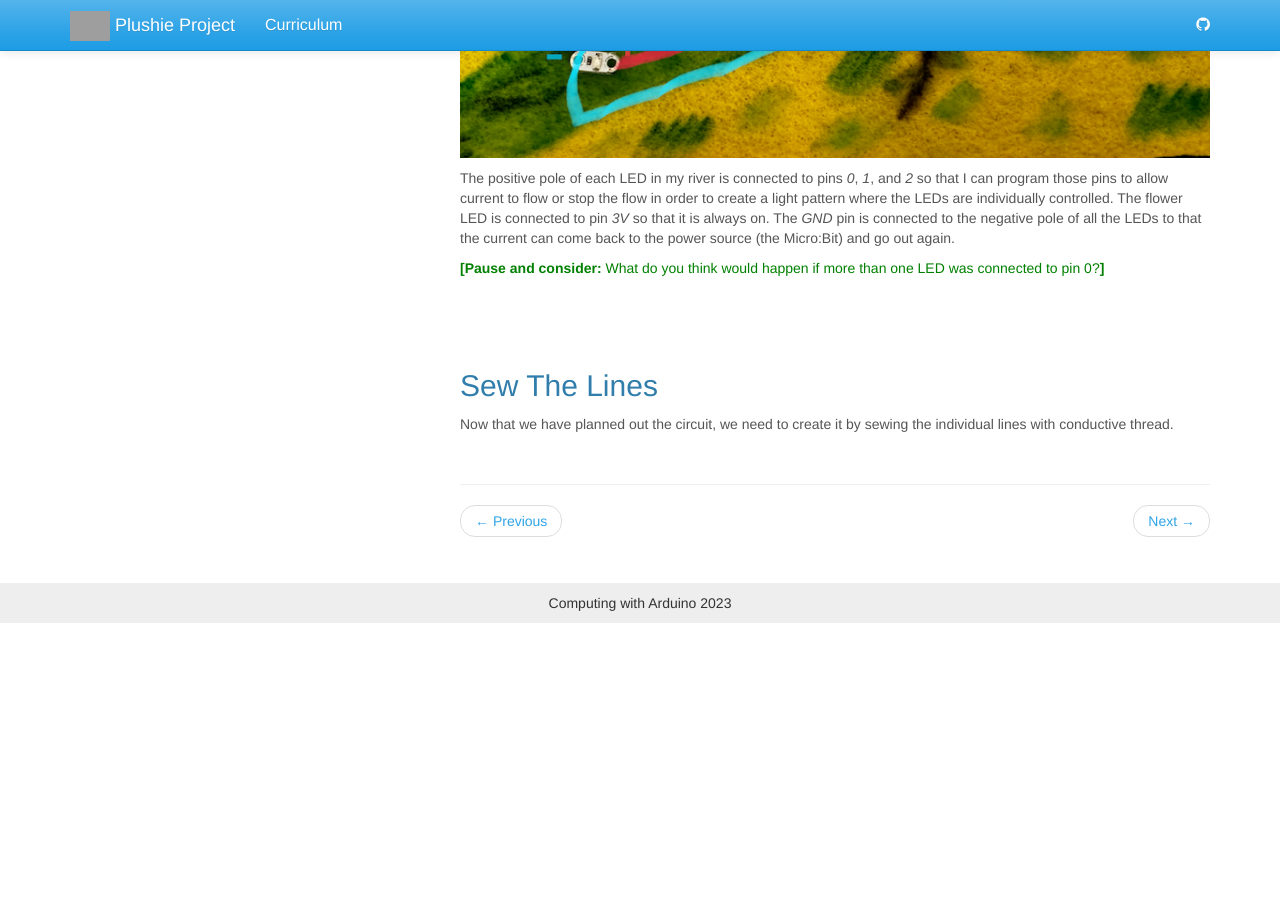
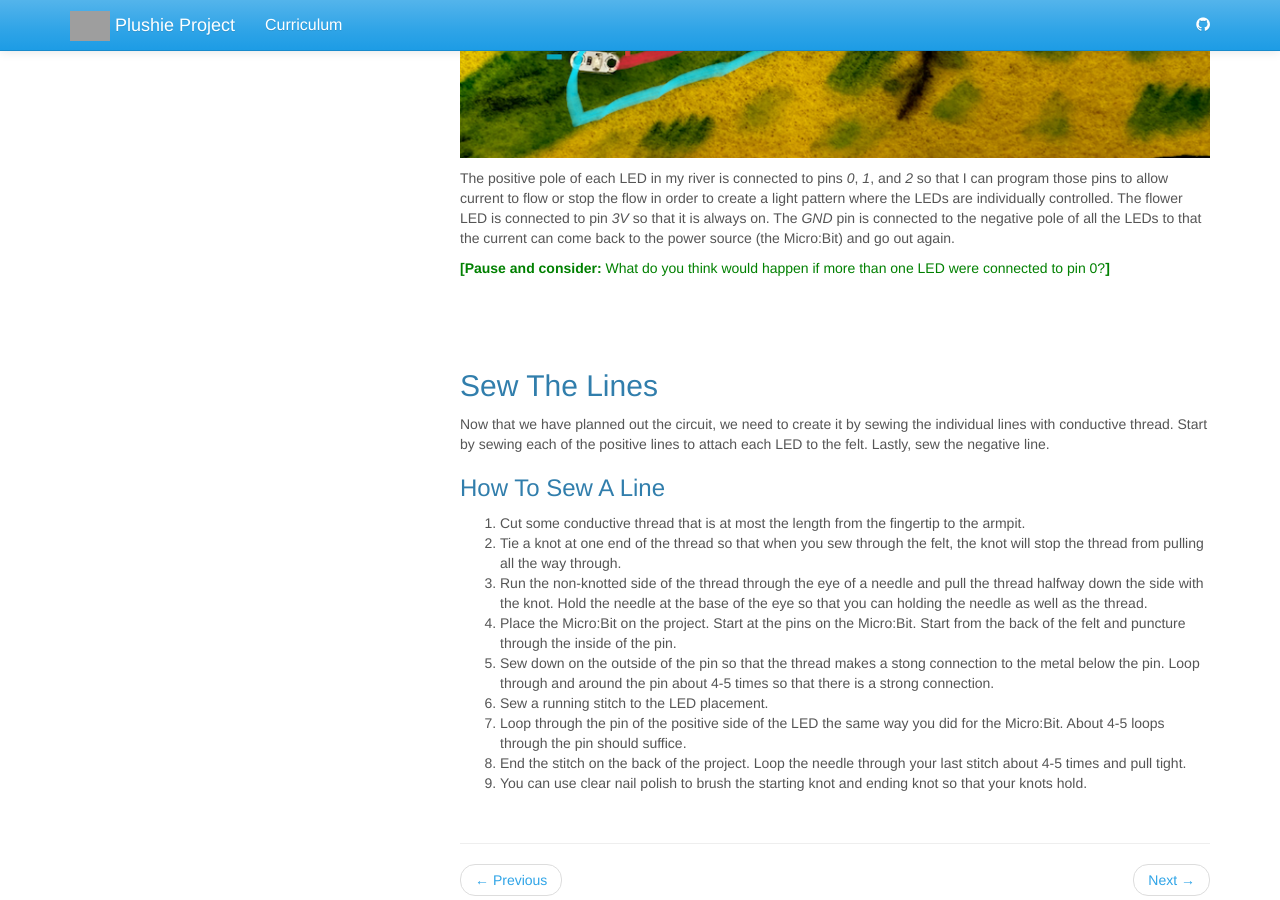
Before and after one commit to jake-chipps/plushie, a Jekyll site: the page built from _docs/lessons/1-1.md, in a window 1280 px wide and 900 px high, scrolled down 4692 px. Built offline with Jekyll 4.4.1, drawn with Linux system fonts in a browser that asks for light colours; before the commit the page ends 5315 px from its top, so only the background shows below that; grey boxes are pictures that could not be loaded.

Commit message:
Add content

```diff
--- a/_docs/lessons/1-1.md
+++ b/_docs/lessons/1-1.md
@@ -55,9 +55,20 @@ In my project, I want the three blue LEDs in the river to show a downward flow b
 
 The positive pole of each LED in my river is connected to pins *0*, *1*, and *2* so that I can program those pins to allow current to flow or stop the flow in order to create a light pattern where the LEDs are individually controlled. The flower LED is connected to pin *3V* so that it is always on. The *GND* pin is connected to the negative pole of all the LEDs to that the current can come back to the power source (the Micro:Bit) and go out again.
 
-<span class="think">What do you think would happen if more than one LED was connected to pin 0?</span>
+<span class="think">What do you think would happen if more than one LED were connected to pin 0?</span>
 
 <span class="solution">If the positive poles of multiple LEDs were connected to pin 0, then when pin 0 is insructed (through computer code) to send current, then all of the LEDs connected to it would turn on. If pin 0 were instructed to stop current, then all of the LEDs connected to it would turn off. LEDs arranged in such a way are called <b>in parallel</b>.</span>
 
 ## Sew The Lines
-Now that we have planned out the circuit, we need to create it by sewing the individual lines with conductive thread.
+Now that we have planned out the circuit, we need to create it by sewing the individual lines with conductive thread. Start by sewing each of the positive lines to attach each LED to the felt. Lastly, sew the negative line.
+
+### How To Sew A Line
+1. Cut some conductive thread that is at most the length from the fingertip to the armpit.
+2. Tie a knot at one end of the thread so that when you sew through the felt, the knot will stop the thread from pulling all the way through.
+3. Run the non-knotted side of the thread through the eye of a needle and pull the thread halfway down the side with the knot. Hold the needle at the base of the eye so that you can holding the needle as well as the thread.
+4. Place the Micro:Bit on the project. Start at the pins on the Micro:Bit. Start from the back of the felt and puncture through the inside of the pin.
+5. Sew down on the outside of the pin so that the thread makes a stong connection to the metal below the pin. Loop through and around the pin about 4-5 times so that there is a strong connection.
+6. Sew a running stitch to the LED placement.
+7. Loop through the pin of the positive side of the LED the same way you did for the Micro:Bit. About 4-5 loops through the pin should suffice.
+8. End the stitch on the back of the project. Loop the needle through your last stitch about 4-5 times and pull tight.
+9. You can use clear nail polish to brush the starting knot and ending knot so that your knots hold.
```
